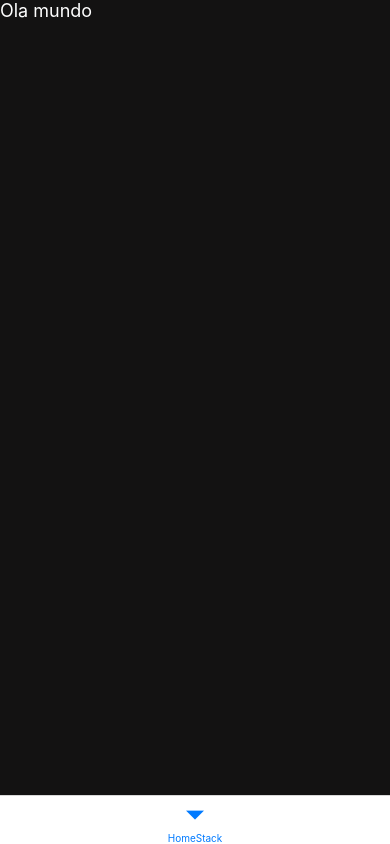
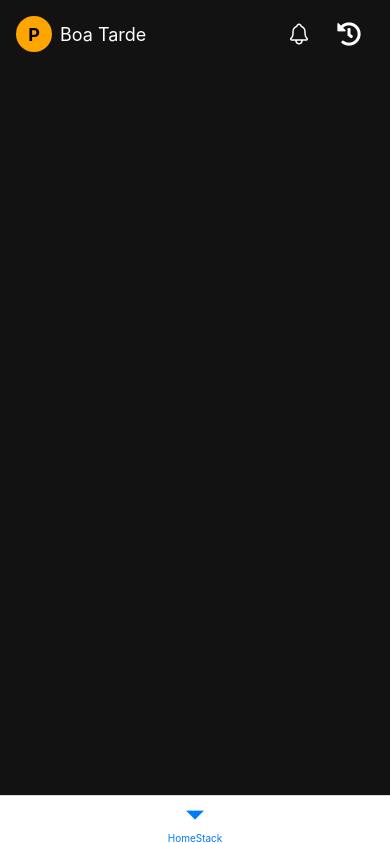
Before and after one commit to pedrokpdo/replica-spotify, a React Native app: screen /HomeStack in a window 390 px wide. Built offline with nearby package versions, Linux system fonts and the light colour scheme.

Commit message:
HeaderComponent

```diff
--- a/App.tsx
+++ b/App.tsx
@@ -1,14 +1,13 @@
 import { NavigationContainer } from '@react-navigation/native';
 import { StatusBar } from 'expo-status-bar';
 import React from 'react';
-import { StyleSheet, Text, View } from 'react-native';
 import { AppStack } from './src/stacks/AppStack';
 
 export default function App() {
   return (
     <NavigationContainer>
       <AppStack />
-      <StatusBar translucent={false} />
+      <StatusBar translucent={false} style={'inverted'} />
     </NavigationContainer>
   );
 }
--- /dev/null
+++ b/src/components/AvatarComponent/index.tsx
@@ -0,0 +1,21 @@
+import React from "react";
+import { Image, View } from "react-native";
+import { Title } from "../funcionais/TitleComponent";
+
+interface Props {
+    photo?: any;
+}
+
+export const AvatarComponent = ({ photo }: Props) => {
+    return (
+        <View style={{ alignItems: 'center' }}>
+            {photo ? (
+                <Image source={photo} style={{ width: 100, height: 100 }} />
+            ) : (
+                <View style={{ backgroundColor: 'orange', width: 36, height: 36, borderRadius: 100, alignItems: 'center', justifyContent: 'center' }}>
+                    <Title style={{ color: 'black', fontWeight: 'bold' }}>P</Title>
+                </View>
+            )}
+        </View>
+    )
+}
--- /dev/null
+++ b/src/components/HeaderComponent/index.tsx
@@ -0,0 +1,20 @@
+import { Ionicons, FontAwesome5 } from '@expo/vector-icons'
+import React from 'react'
+import { AvatarComponent } from '../AvatarComponent'
+import { Row } from '../funcionais/RowComponent'
+import { Title } from '../funcionais/TitleComponent'
+
+export const HeaderComponent = () => {
+    return (
+        <Row style={{ alignItems: 'center', justifyContent: 'space-between' }}>
+            <Row style={{ alignItems: 'center' }}>
+                <AvatarComponent />
+                <Title style={{ marginLeft: 8 }}>Boa Tarde</Title>
+            </Row>
+            <Row style={{ alignItems: 'center', justifyContent: 'space-around', width: 100 }}>
+                <Ionicons name='notifications-outline' size={24} color={'white'} />
+                <FontAwesome5 name='history' size={24} color={'white'} />
+            </Row>
+        </Row>
+    )
+}
--- a/src/screens/HomeScreen/index.tsx
+++ b/src/screens/HomeScreen/index.tsx
@@ -1,12 +1,15 @@
 import React from 'react'
-import { View } from 'react-native'
 import { ContainerComponent } from '../../components/funcionais/ContainerComponent'
+import { Space } from '../../components/funcionais/SpaceComponent'
 import { Title } from '../../components/funcionais/TitleComponent'
+import { HeaderComponent } from '../../components/HeaderComponent'
 
 export const HomeScreen = () => {
     return (
         <ContainerComponent>
-            <Title>Ola mundo</Title>
+            <Space top={2}>
+                <HeaderComponent />
+            </Space >
         </ContainerComponent>
     )
 }
```
